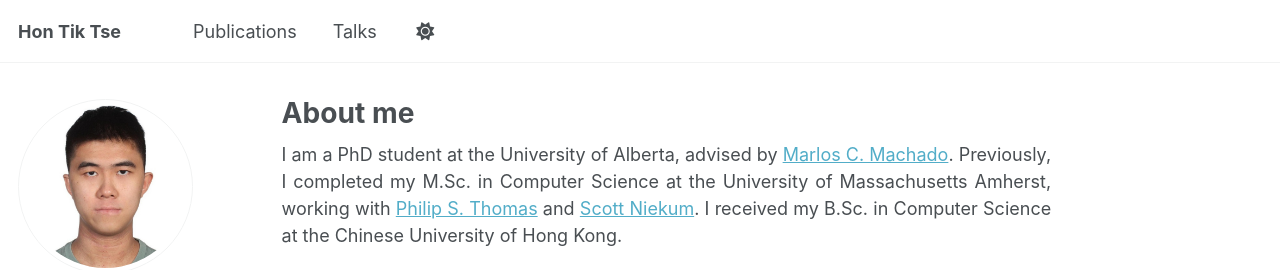
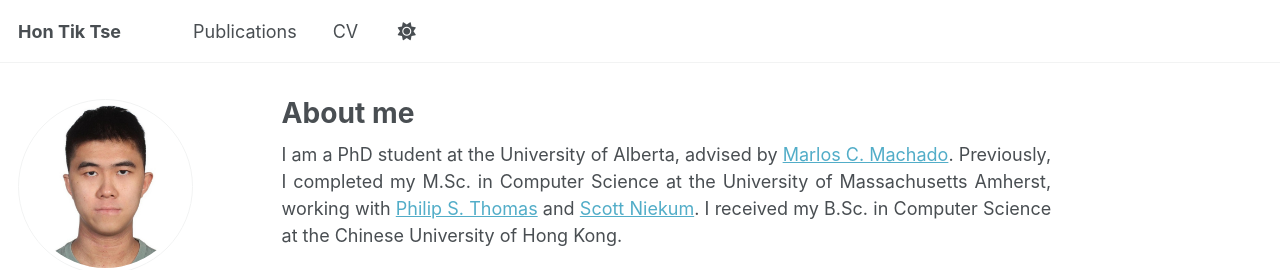
Before and after one commit to httse9/httse9.github.io, a Jekyll site: the page built from _pages/about.md, in a window 1280 px wide. Shown: the top 270 px of the page. Built offline with Jekyll 4.4.1, drawn with Linux system fonts in a browser that asks for light colours; some web fonts are replaced.

Commit message:
Replace Talks tab with CV link to PDF
Co-Authored-By: Claude Opus 5 <noreply@anthropic.com>

```diff
--- a/_data/navigation.yml
+++ b/_data/navigation.yml
@@ -11,8 +11,8 @@ main:
   - title: "Publications"
     url: /publications/
 
-  - title: "Talks"
-    url: /talks/
+  - title: "CV"
+    url: /files/CV_HTT.pdf
 
   # - title: "Teaching"
   #   url: /teaching/
```
Also changed, not shown: 1 other file.
